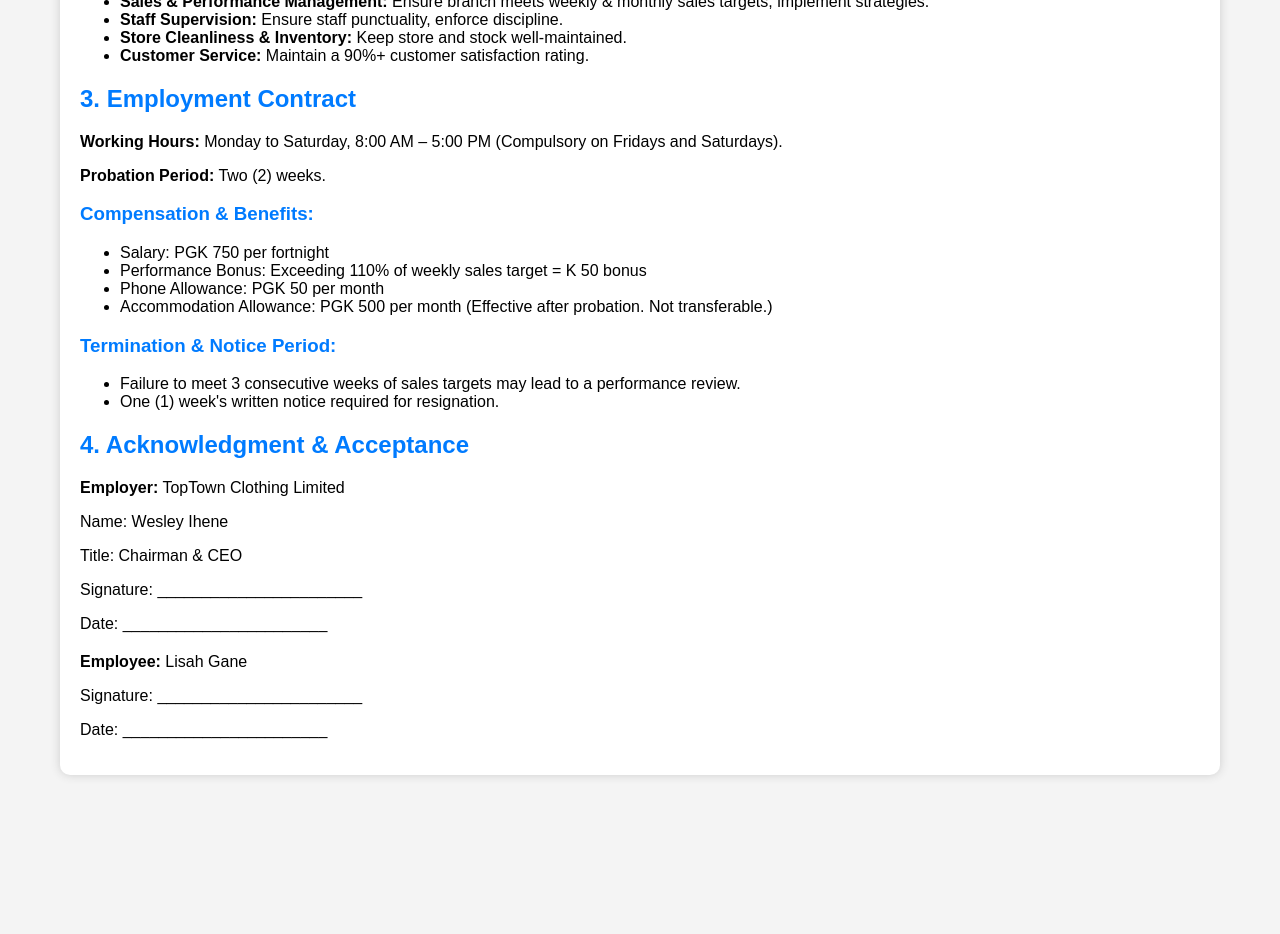
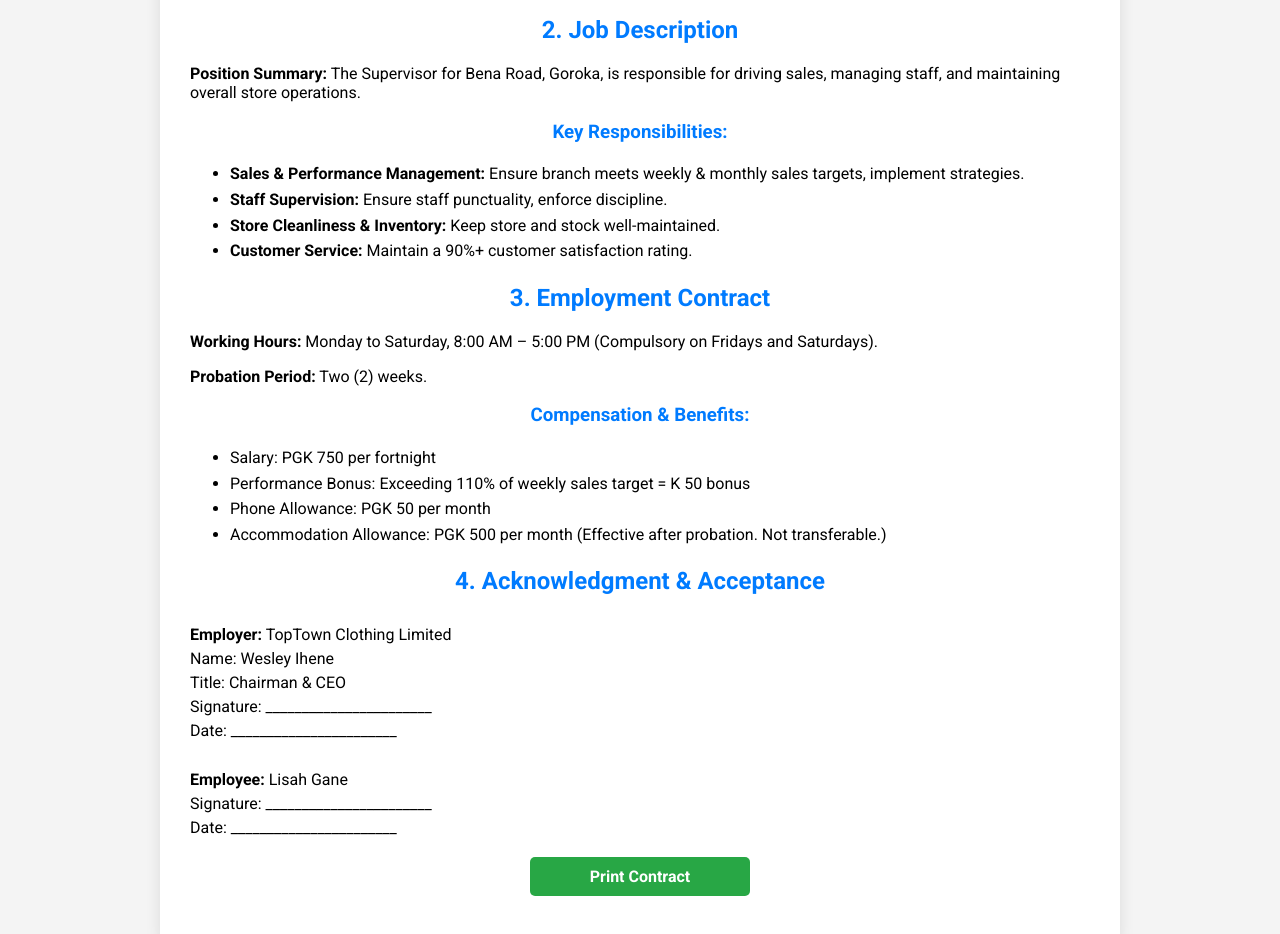
Before and after one commit to WesleyTrade/toptown-clothing, a plain HTML site: page index.html in a window 1280 px wide. Shown: the part 800-1734 px from the top of the page. Before the commit the page ends 1635 px from the top, so only its background shows below. Drawn offline with Linux system fonts and the light colour scheme.

Commit message:
Update index.html

```diff
--- a/index.html
+++ b/index.html
@@ -4,21 +4,32 @@
     <meta charset="UTF-8">
     <meta name="viewport" content="width=device-width, initial-scale=1.0">
     <title>Supervisor KPI & Employment Contract - Lisah Gane</title>
+    <link rel="stylesheet" href="https://fonts.googleapis.com/css?family=Roboto:400,700&display=swap">
     <style>
         body {
-            font-family: Arial, sans-serif;
-            margin: 40px;
-            padding: 20px;
+            font-family: 'Roboto', sans-serif;
+            margin: 0;
+            padding: 0;
             background-color: #f4f4f4;
         }
         .container {
+            max-width: 900px;
+            margin: 40px auto;
             background: white;
-            padding: 20px;
-            border-radius: 10px;
-            box-shadow: 0px 0px 10px 0px #ccc;
+            padding: 30px;
+            border-radius: 8px;
+            box-shadow: 0px 0px 15px rgba(0, 0, 0, 0.1);
+        }
+        .header {
+            text-align: center;
+            margin-bottom: 20px;
+        }
+        .logo {
+            width: 150px;
         }
         h1, h2, h3 {
             color: #007bff;
+            text-align: center;
         }
         table {
             width: 100%;
@@ -27,25 +38,50 @@
         }
         table, th, td {
             border: 1px solid #ddd;
-            padding: 10px;
+            padding: 12px;
             text-align: left;
         }
         th {
             background-color: #007bff;
             color: white;
         }
+        ul {
+            line-height: 1.6;
+        }
         .signature {
-            margin-top: 20px;
+            margin-top: 30px;
+        }
+        .signature p {
+            margin: 5px 0;
+        }
+        .btn-print {
+            display: block;
+            width: 200px;
+            margin: 20px auto;
+            padding: 10px;
+            background: #28a745;
+            color: white;
+            text-align: center;
+            border-radius: 5px;
+            text-decoration: none;
+            font-size: 16px;
+            font-weight: bold;
+        }
+        .btn-print:hover {
+            background: #218838;
         }
     </style>
 </head>
 <body>
 
 <div class="container">
-    <h1>Supervisor KPI, Job Description & Employment Contract</h1>
-    <h2>Employee: Lisah Gane</h2>
-    <h3>Position: Supervisor – Bena Road, Goroka</h3>
-    <p><strong>Salary Level:</strong> PGK 750 per fortnight (Level 1)</p>
+    <div class="header">
+        <img src="https://wesleytrade.github.io/toptown-clothing/logo.png" alt="TopTown Clothing Logo" class="logo">
+        <h1>Supervisor KPI, Job Description & Employment Contract</h1>
+        <h2>Employee: Lisah Gane</h2>
+        <h3>Position: Supervisor – Bena Road, Goroka</h3>
+        <p><strong>Salary Level:</strong> PGK 750 per fortnight (Level 1)</p>
+    </div>
 
     <h2>1. Key Performance Indicators (KPIs)</h2>
     <table>
@@ -106,12 +142,6 @@
         <li>Accommodation Allowance: PGK 500 per month (Effective after probation. Not transferable.)</li>
     </ul>
 
-    <h3>Termination & Notice Period:</h3>
-    <ul>
-        <li>Failure to meet 3 consecutive weeks of sales targets may lead to a performance review.</li>
-        <li>One (1) week's written notice required for resignation.</li>
-    </ul>
-
     <h2>4. Acknowledgment & Acceptance</h2>
     <div class="signature">
         <p><strong>Employer:</strong> TopTown Clothing Limited</p>
@@ -126,6 +156,9 @@
         <p>Signature: _______________________</p>
         <p>Date: _______________________</p>
     </div>
+
+    <a href="javascript:window.print()" class="btn-print">Print Contract</a>
+
 </div>
 
 </body>
```
